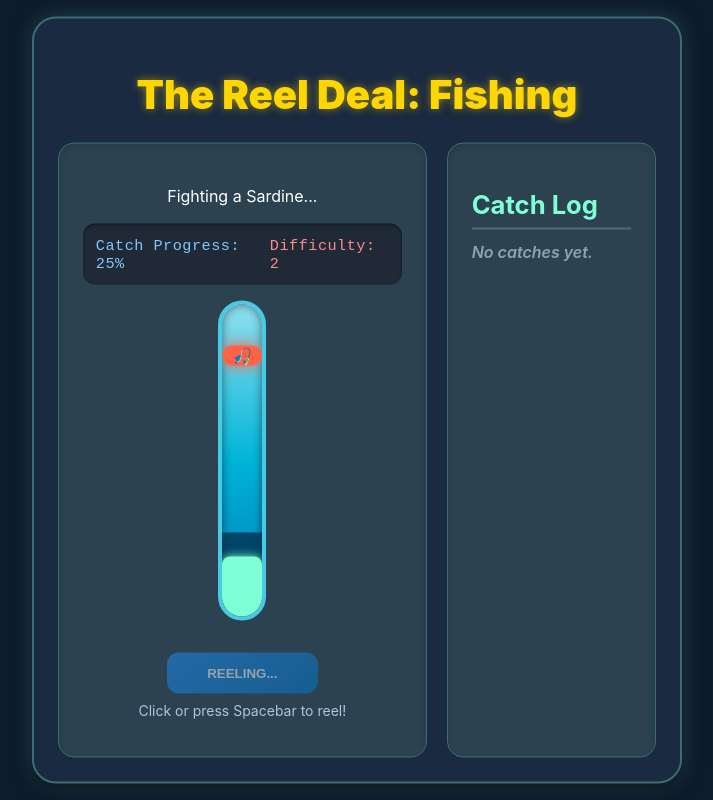
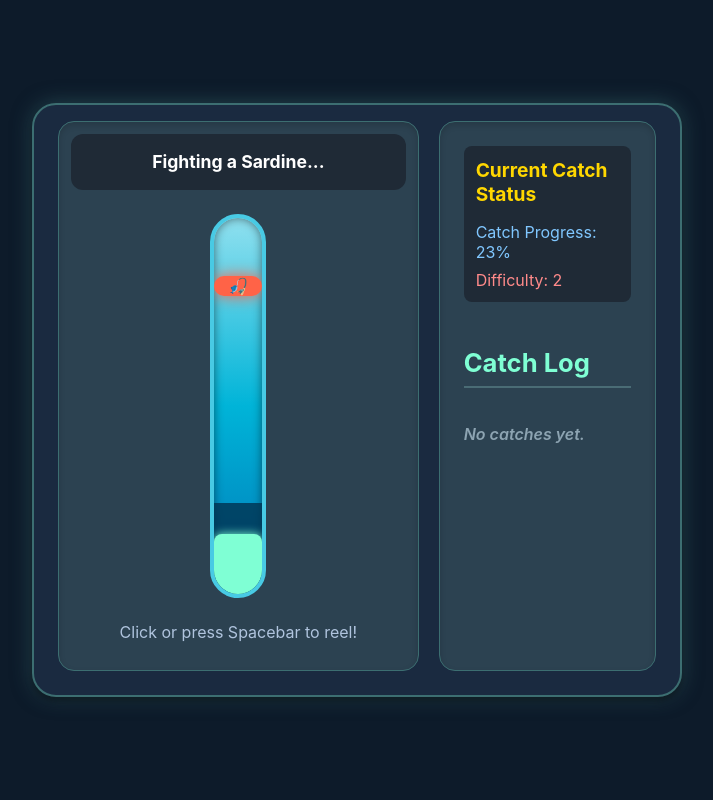
Before and after one commit to MrButtersDEV/Github-Pages-FishGame, a plain HTML site: page index.html in a window 1280 px wide. Both pictures are taken after a click on the button "Cast Line". Shown: the whole page, without its empty margins (283-996 px from the left). Drawn offline with Linux system fonts and the light colour scheme.

Commit message:
Update index.html

```diff
--- a/index.html
+++ b/index.html
@@ -55,31 +55,40 @@
         /* Layout for Active Game: Wider card to accommodate side-by-side view */
         .main-card.active-game {
             width: 650px;
+            padding-top: 1rem; /* Reduced top padding when active */
         }
 
         .main-title {
-            font-size: 2.5rem; /* Slightly larger title */
+            font-size: 2.5rem;
             font-weight: 900;
             text-align: center;
             margin-bottom: 1.5rem;
-            color: #ffd700; /* Gold */
-            text-shadow: 0 0 8px rgba(255, 215, 0, 0.5); /* Subtle glow on title */
+            color: #ffd700;
+            text-shadow: 0 0 8px rgba(255, 215, 0, 0.5);
+        }
+
+        /* Hide the large title when the game is active */
+        .main-title.hidden-on-active {
+            display: block;
+        }
+        .active-game .main-title.hidden-on-active {
+            display: none;
         }
 
         /* --- LAYOUT AND PANELS --- */
         .game-container {
             display: flex;
             flex-direction: column; /* Default: Stacked vertically */
-            gap: 1.25rem; /* Increased gap */
+            gap: 1.25rem;
         }
 
         /* Layout for Active Game: Side-by-side view */
         .game-container.active-game-layout {
             flex-direction: row; /* Switch to horizontal layout */
-            align-items: stretch; /* Ensure panels fill the full height of the fishing area */
+            align-items: stretch;
         }
 
-        /* In active layout, give the fishing area more space (approx 66%) */
+        /* In active layout, give the fishing area most space (approx 66%) */
         .game-container.active-game-layout > .fishing-area {
             flex: 2;
         }
@@ -88,7 +97,8 @@
         .game-container.active-game-layout > .inventory-panel {
             flex: 1;
             display: flex;
-            flex-direction: column; /* Ensure inner content remains stacked */
+            flex-direction: column;
+            gap: 1.5rem; /* Gap for status items */
         }
 
         .fishing-area {
@@ -96,11 +106,20 @@
             flex-direction: column;
             align-items: center;
             padding: 1.5rem;
-            background-color: #2c4251; /* Lighter panel background */
+            background-color: #2c4251;
             border-radius: 1rem;
             border: 1px solid #3c6e71;
             box-shadow: inset 0 3px 6px rgba(0, 0, 0, 0.15);
+            /* MODIFIED: Smaller default height for the home screen */
+            min-height: 350px;
+            transition: min-height 0.3s ease; /* Smooth transition */
         }
+
+        /* NEW: Apply taller height only when the game is active */
+        .active-game .fishing-area {
+            min-height: 550px;
+        }
+
 
         .inventory-panel {
             width: 100%;
@@ -117,7 +136,23 @@
             margin-bottom: 0.75rem;
             border-bottom: 2px solid #4a6c75;
             padding-bottom: 0.5rem;
-            color: #7fffd4; /* Aquamarine highlight */
+            color: #7fffd4;
+        }
+
+        /* Custom status container inside the inventory panel */
+        .game-status-box {
+            display: flex;
+            flex-direction: column;
+            gap: 0.5rem;
+            padding: 0.75rem;
+            background-color: #1f2a36;
+            border-radius: 0.5rem;
+        }
+
+        .game-status-box h3 {
+            font-size: 1.2rem;
+            margin: 0 0 0.5rem 0;
+            color: #ffd700;
         }
 
         .inventory-list {
@@ -125,37 +160,43 @@
             padding: 0;
             margin: 0;
             color: #d1d5db;
-            flex-grow: 1; /* Allow list to take up vertical space when side-by-side */
-
+            flex-grow: 1;
+            overflow-y: auto; /* Allow scrolling for many catches */
+            gap: 0.6rem;
             display: flex;
             flex-direction: column;
-            gap: 0.6rem;
+            max-height: 250px; /* Max height for log list */
         }
 
         .inventory-list li {
             padding: 0;
             font-weight: 600;
+            /* Added ellipsis for long names */
+            white-space: nowrap;
+            overflow: hidden;
+            text-overflow: ellipsis;
         }
 
         .inventory-list .placeholder {
-            color: #8da4b2; /* Lighter placeholder text */
+            color: #8da4b2;
             font-style: italic;
         }
 
 
-        /* --- STATUS PANEL --- */
-        .status-panel {
+        /* --- STATUS PANEL (Top of Fishing Area) --- */
+        .status-panel-top {
             width: 100%;
             margin-bottom: 1rem;
             padding: 0.8rem;
             background-color: #1f2a36;
             border-radius: 0.75rem;
+            text-align: center;
+            font-size: 1.1rem;
+            font-weight: 700;
+            height: 3.5rem; /* Ensure consistent height */
             display: flex;
-            justify-content: space-around;
-            font-size: 0.95rem;
-            font-family: monospace;
-            letter-spacing: 0.5px;
-            box-shadow: inset 0 1px 3px rgba(0, 0, 0, 0.5);
+            align-items: center;
+            justify-content: center;
         }
 
         /* --- ACTION BUTTON --- */
@@ -189,14 +230,21 @@
             box-shadow: none;
         }
 
+        /* NEW: Hide the action button when the game is active (during minigame) */
+        .active-game-layout .action-button {
+            display: none;
+        }
+
+
         /* --- MINIGAME BAR (AQUATIC BAR) --- */
         .minigame-area {
             display: flex;
+            flex-direction: column; /* Stack bar and instructions */
             justify-content: center;
             align-items: center;
             width: 100%;
             position: relative;
-            flex-grow: 1;
+            flex-grow: 1; /* Allows it to consume available vertical space */
         }
 
         .hidden {
@@ -204,18 +252,38 @@
         }
 
         .game-bar-container {
-            /* Now uses dynamic height to prevent clipping on small screens */
-            height: min(40vh, 400px);
-            width: 3rem; /* Slightly wider bar */
+            /* INCREASED: Maximize vertical space for the bar to 98% */
+            height: 98%;
+            width: 3.5rem; /* Slightly wider bar */
             /* Gradient for water depth effect */
             background: linear-gradient(to top, #0077b6, #00b4d8, #90e0ef);
             border: 4px solid #48cae4;
             border-radius: 9999px;
             overflow: hidden;
             position: relative;
-            box-shadow: inset 0 0 10px rgba(0, 0, 0, 0.5); /* Inner shadow for depth */
-            margin-bottom: 0.5rem;
+            box-shadow: inset 0 0 10px rgba(0, 0, 0, 0.5);
+            margin-bottom: 0.5rem; /* Reduced margin to free up space */
         }
+
+        /* When active, the minigame area has a different alignment */
+        .active-game-layout .fishing-area {
+            /* Ensure the content aligns vertically */
+            justify-content: space-between;
+            padding: 0.75rem; /* Reduced padding when active */
+        }
+
+        .active-game-layout .minigame-area {
+            flex-grow: 1;
+            height: 100%; /* Take all height */
+            padding-top: 0.5rem;
+        }
+
+        .active-game-layout .game-bar-container {
+            /* Ensure bar is centered horizontally */
+            margin-left: auto;
+            margin-right: auto;
+        }
+
 
         .catch-progress-fill {
             position: absolute;
@@ -254,14 +322,13 @@
         .text-red-400 { color: #ff8a8a; } /* Lighter red for stats */
         .text-gray-400 { color: #b0c4de; }
         .text-sm { font-size: 0.875rem; }
+        .text-base { font-size: 1rem; }
         .mt-2 { margin-top: 0.5rem; }
 
-        /* Added class to keep message display height consistent */
+        /* Adjusted message display to be the main status line */
         #message {
-            height: 1.5rem;
+            min-height: 1.5rem;
             line-height: 1.5rem;
-            min-height: 1.5rem;
-            margin-bottom: 1rem;
         }
     </style>
 </head>
@@ -269,20 +336,17 @@
 
     <!-- This is the element that will be scaled to fit the window -->
     <div id="main-card" class="main-card">
-        <h1 class="main-title">The Reel Deal: Fishing</h1>
+        <h1 class="main-title hidden-on-active">The Reel Deal: Fishing</h1>
 
         <!-- Main Game Container -->
         <div id="game-container" class="game-container">
 
             <!-- Fishing Area & Minigame (Left/Main Panel in Active Mode) -->
             <div id="fishing-area-container" class="fishing-area">
-                <!-- Adjusted margin and height for stable message display -->
-                <p id="message" class="text-xl font-bold">Ready to cast!</p>
 
-                <!-- Status Panel -->
-                <div id="status-panel" class="status-panel">
-                    <span id="catch-progress-display" class="text-blue-400">Catch Progress: 0%</span>
-                    <span id="fish-difficulty-display" class="text-red-400">Difficulty: -</span>
+                <!-- Status Panel (Combined message display) -->
+                <div id="status-panel-top" class="status-panel-top">
+                    <p id="message">Ready to cast!</p>
                 </div>
 
                 <!-- Fishing Bar Minigame -->
@@ -299,18 +363,26 @@
                             <span class="text-2xl" role="img" aria-label="Fish">🎣</span>
                         </div>
                     </div>
+                    <p id="instruction-text" class="text-base text-gray-400">Click or press Spacebar to reel!</p>
                 </div>
 
-                <!-- Action Button (Removed inline onclick) -->
+                <!-- Action Button (Used for 'Cast Line' only) -->
                 <button id="action-button" class="action-button">
                     Cast Line
                 </button>
-                <p id="instruction-text" class="text-sm text-gray-400 mt-2 hidden">Click or press Spacebar to reel!</p>
 
             </div>
 
             <!-- Inventory Panel (Right Panel in Active Mode) -->
             <div id="inventory-panel" class="inventory-panel">
+                <!-- Game Status Box (Visible when active) -->
+                <div id="game-status-box" class="game-status-box hidden">
+                    <h3>Current Catch Status</h3>
+                    <span id="catch-progress-display" class="text-blue-400 text-base">Catch Progress: 0%</span>
+                    <span id="fish-difficulty-display" class="text-red-400 text-base">Difficulty: -</span>
+                </div>
+
+                <!-- Catch Log Header -->
                 <h2>Catch Log</h2>
                 <ul id="inventory-list" class="inventory-list">
                     <li class="placeholder">No catches yet.</li>
@@ -328,7 +400,7 @@
         const GAME_SPEED = 1000 / 60;
 
         // --- DOM ELEMENTS ---
-        const mainCard = document.getElementById('main-card'); // The element that will be scaled
+        const mainCard = document.getElementById('main-card');
         const gameContainer = document.getElementById('game-container');
         const gameBarContainer = document.getElementById('game-bar-container');
         const fishingAreaContainer = document.getElementById('fishing-area-container');
@@ -340,6 +412,9 @@
         const catchProgressFill = document.getElementById('catch-progress-fill');
         const inventoryList = document.getElementById('inventory-list');
         const instructionText = document.getElementById('instruction-text');
+
+        // New elements for status consolidation
+        const gameStatusBox = document.getElementById('game-status-box');
         const catchProgressDisplay = document.getElementById('catch-progress-display');
         const fishDifficultyDisplay = document.getElementById('fish-difficulty-display');
 
@@ -390,31 +465,24 @@
             const windowWidth = window.innerWidth;
             const windowHeight = window.innerHeight;
 
-            // 1. Calculate idealHeight and idealWidth (unscaled dimensions of the card)
             const originalTransform = mainCard.style.transform;
-            // Temporarily reset transform to get true, unscaled dimensions
             mainCard.style.transform = 'translate(-50%, -50%)';
 
             const idealHeight = mainCard.offsetHeight;
-            const idealWidth = mainCard.offsetWidth; // Dynamically grab the unscaled width
+            const idealWidth = mainCard.offsetWidth;
 
-            mainCard.style.transform = originalTransform; // Restore original transform
+            mainCard.style.transform = originalTransform;
 
-            // 2. Define buffers (space around the card)
             const VERTICAL_BUFFER = 32;
             const HORIZONTAL_BUFFER = 32;
 
-            // 3. Calculate scale based on the limiting factor (width or height)
             const scaleX = (windowWidth - HORIZONTAL_BUFFER) / idealWidth;
             const scaleY = (windowHeight - VERTICAL_BUFFER) / idealHeight;
 
-            // Use the smaller scale factor to ensure everything fits inside the bounds
             const scaleFactor = Math.min(scaleX, scaleY);
 
-            // Ensure the scale factor is not negative or zero, and limit max scaling to 1 (don't scale up past ideal size)
             const finalScale = Math.min(1, Math.max(0.1, scaleFactor));
 
-            // Apply the transform to the main card, maintaining the center translation
             mainCard.style.transform = `translate(-50%, -50%) scale(${finalScale})`;
         }
 
@@ -446,7 +514,9 @@
             gameArea.classList.add('hidden');
             actionButton.disabled = false;
             actionButton.textContent = 'Cast Line';
-            instructionText.classList.add('hidden');
+
+            // Hide active game status box
+            gameStatusBox.classList.add('hidden');
 
             // --- Layout Change: Reset to Stacked (Default 400px width) ---
             mainCard.classList.remove('active-game');
@@ -464,7 +534,6 @@
                 // Add to inventory
                 const listItem = document.createElement('li');
                 const colorStyle = FISH_COLOR_CLASSES[fish.color] || '';
-                // Applying color style directly to list item
                 listItem.style.cssText = `font-weight: 600; ${colorStyle}`;
                 listItem.textContent = catchName;
 
@@ -477,10 +546,6 @@
                 messageDisplay.textContent = `The ${gameState.currentFish.name} got away!`;
             }
 
-            // Reset status panel
-            catchProgressDisplay.textContent = `Catch Progress: 0%`;
-            fishDifficultyDisplay.textContent = `Difficulty: -`;
-
             // Reset state
             gameState.catchProgress = 0;
             gameState.currentFish = null;
@@ -490,24 +555,30 @@
 
         /** Initializes and starts the fishing minigame. */
         function startGame() {
+            // 1. Setup Initial State
+            const fish = chooseFish();
+            gameState.currentFish = fish;
+            gameState.isFishing = true;
+            gameState.catchProgress = 50;
+
             // --- Layout Change: Switch to Side-by-Side (Active 650px width) ---
             mainCard.classList.add('active-game');
             gameContainer.classList.add('active-game-layout');
+
+            // Show active game status box
+            gameStatusBox.classList.remove('hidden');
 
             // Re-run scale calculation for the wider/taller (minigame) UI
             scaleGame();
 
             // 2. Setup UI (Must make visible FIRST to establish geometry)
             gameArea.classList.remove('hidden');
+            actionButton.disabled = true;
+            actionButton.textContent = '...';
 
             // Get the dynamic height of the game bar container
             const gameHeight = gameBarContainer.clientHeight;
 
-            // 1. Setup Initial State
-            const fish = chooseFish();
-            gameState.currentFish = fish;
-            gameState.isFishing = true;
-            gameState.catchProgress = 50;
             gameState.playerY = gameHeight / 2; // Start player in the middle
             gameState.playerVel = 0;
 
@@ -516,20 +587,18 @@
             gameState.fishSpeed = 0;
             gameState.fishMaxSpeed = fish.maxSpeed;
 
-            // 2. Setup UI (Rest of UI updates)
+            // 3. Setup UI (Rest of UI updates)
             messageDisplay.textContent = `Fighting a ${fish.name}...`;
-            actionButton.disabled = true;
-            actionButton.textContent = 'REELING...';
-            instructionText.classList.remove('hidden');
+            instructionText.textContent = 'Click or press Spacebar to reel!';
             fishDifficultyDisplay.textContent = `Difficulty: ${fish.difficulty}`;
 
-            // 3. Start Loop
+            // 4. Start Loop
             gameState.animationFrameId = requestAnimationFrame(gameLoop);
         }
 
         /** The main game loop, called repeatedly via requestAnimationFrame. */
         function gameLoop() {
-            // Use the clientHeight to get the dynamic height from the CSS (min(40vh, 400px))
+            // Use the clientHeight to get the dynamic height from the CSS (98% of area)
             const gameHeight = gameBarContainer.clientHeight;
             const dt = GAME_SPEED / (1000 / 60); // Delta time factor
 
@@ -644,7 +713,7 @@
         function initializeGame() {
             // Attach interaction listeners
             if (fishingAreaContainer) {
-                // Ensure touch and click both call interaction
+                // Ensure touch and click both call interaction on the main fishing area
                 fishingAreaContainer.addEventListener('click', handleInteraction);
                 fishingAreaContainer.addEventListener('touchstart', handleInteraction, { passive: false });
             }
```
